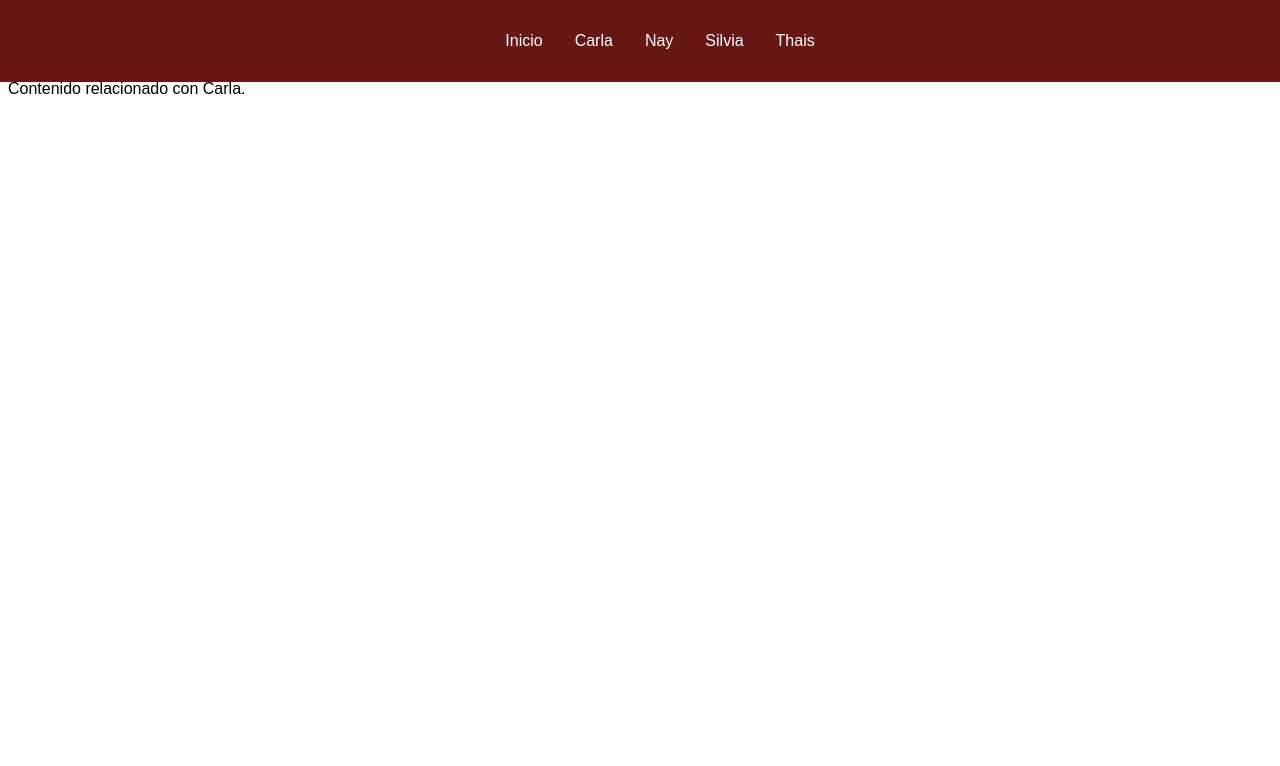
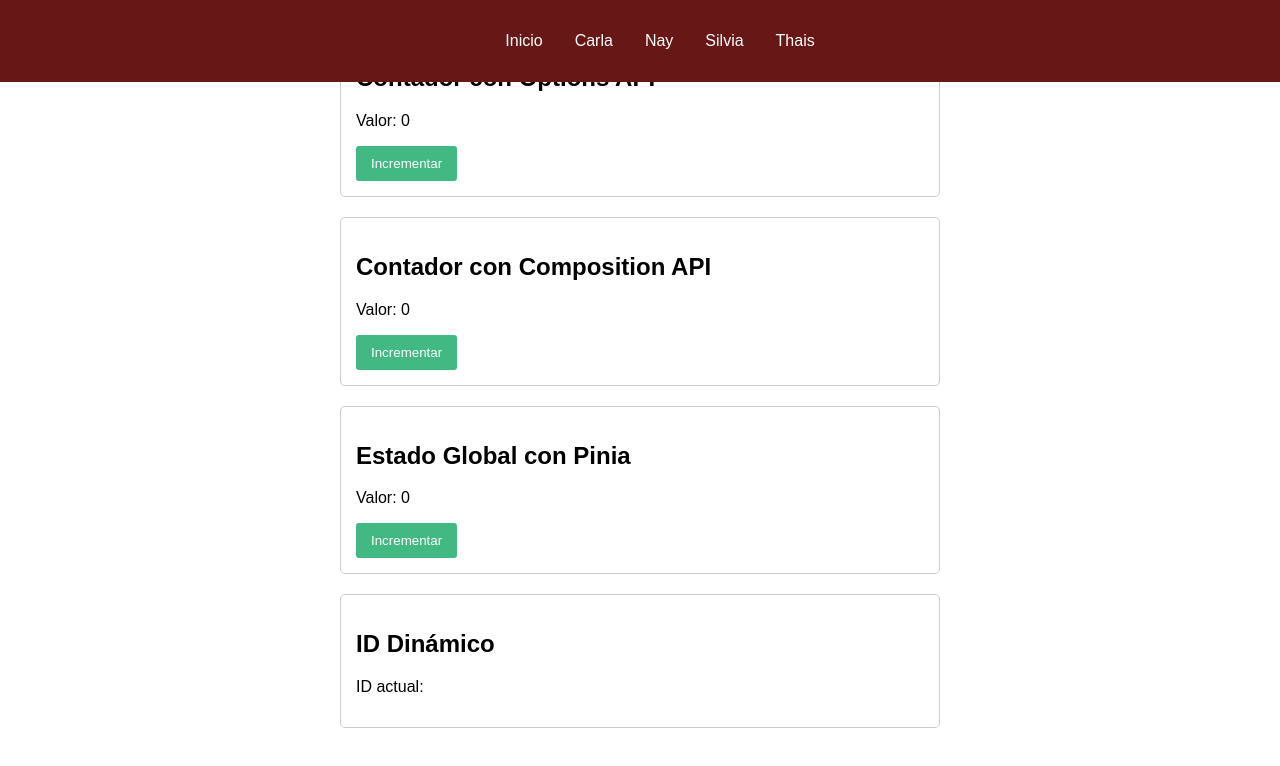
Before and after one commit to intxaurtietadev/investigacion-vue, a Vue app: page /carla in a window 1280 px wide. Shown: the top 766 px of the page. Built offline with nearby package versions, Linux system fonts and the light colour scheme.

Commit message:
creacion-stores-mainjs

```diff
--- a/src/components/ComponenteCarla.vue
+++ b/src/components/ComponenteCarla.vue
@@ -0,0 +1,101 @@
+<template>
+    <div class="component-carla">
+      <!-- Sección 1: Contador con Options API -->
+      <section>
+        <h2>Contador con Options API</h2>
+        <p>Valor: {{ optionsCount }}</p>
+        <button @click="incrementOptions">Incrementar</button>
+      </section>
+
+      <!-- Sección 2: Contador con Composition API -->
+      <section>
+        <h2>Contador con Composition API</h2>
+        <p>Valor: {{ compositionCount }}</p>
+        <button @click="incrementComposition">Incrementar</button>
+      </section>
+
+      <!-- Sección 3: Estado Global con Pinia -->
+      <section>
+        <h2>Estado Global con Pinia</h2>
+        <p>Valor: {{ globalCount }}</p>
+        <button @click="incrementGlobal">Incrementar</button>
+      </section>
+
+      <!-- Sección 4: Parámetro Dinámico -->
+      <section>
+        <h2>ID Dinámico</h2>
+        <p>ID actual: {{ initialId }}</p>
+      </section>
+    </div>
+  </template>
+
+  <script setup>
+  // Importaciones necesarias
+  import { ref } from "vue";
+  import { useCounterStore } from "../stores/counter"; // Ajusta la ruta según tu proyecto
+
+  // Contador con Composition API
+  const compositionCount = ref(0);
+  const incrementComposition = () => {
+    compositionCount.value++;
+  };
+
+  // Estado Global con Pinia
+  const counterStore = useCounterStore();
+  const globalCount = counterStore.count;
+  const incrementGlobal = () => {
+    counterStore.increment();
+  };
+
+  // Propiedades
+  defineProps({
+    initialId: {
+      type: String,
+      required: true,
+    },
+  });
+  </script>
+
+  <script>
+  export default {
+    data() {
+      return {
+        optionsCount: 0, // Contador con Options API
+      };
+    },
+    methods: {
+      incrementOptions() {
+        this.optionsCount++; // Incrementa el contador
+      },
+    },
+  };
+  </script>
+
+  <style scoped>
+  .component-carla {
+    max-width: 600px;
+    margin: 150px auto;
+    padding: 20px;
+    font-family: Arial, sans-serif;
+  }
+
+  section {
+    margin-bottom: 20px;
+    border: 1px solid #ccc;
+    padding: 15px;
+    border-radius: 5px;
+  }
+
+  button {
+    padding: 10px 15px;
+    background-color: #681717;
+    color: white;
+    border: none;
+    border-radius: 3px;
+    cursor: pointer;
+  }
+
+  button:hover {
+    background-color: #681717;
+  }
+  </style>
--- a/src/main.js
+++ b/src/main.js
@@ -1,11 +1,14 @@
 // import './assets/main.css'
 
 import { createApp } from 'vue'
+import { createPinia } from 'pinia';
 import App from './App.vue'
 import router from './router'
 
 const app = createApp(App)
+const pinia = createPinia()
 
+app.use(pinia)
 app.use(router)
 
 app.mount('#app')
--- /dev/null
+++ b/src/stores/counter.js
@@ -0,0 +1,13 @@
+// stores/counter.js
+import { defineStore } from "pinia";
+
+export const useCounterStore = defineStore("counter", {
+  state: () => ({
+    count: 0, // Estado inicial
+  }),
+  actions: {
+    increment() {
+      this.count++; // Incrementa el estado
+    },
+  },
+});
--- a/src/views/Carla.vue
+++ b/src/views/Carla.vue
@@ -1,6 +1,101 @@
 <template>
-    <div>
-      <h1>Página de Carla</h1>
-      <p>Contenido relacionado con Carla.</p>
-    </div>
-  </template>
+  <div class="component-carla">
+    <!-- Sección 1: Contador con Options API -->
+    <section>
+      <h2>Contador con Options API</h2>
+      <p>Valor: {{ optionsCount }}</p>
+      <button @click="incrementOptions">Incrementar</button>
+    </section>
+
+    <!-- Sección 2: Contador con Composition API -->
+    <section>
+      <h2>Contador con Composition API</h2>
+      <p>Valor: {{ compositionCount }}</p>
+      <button @click="incrementComposition">Incrementar</button>
+    </section>
+
+    <!-- Sección 3: Estado Global con Pinia -->
+    <section>
+      <h2>Estado Global con Pinia</h2>
+      <p>Valor: {{ globalCount }}</p>
+      <button @click="incrementGlobal">Incrementar</button>
+    </section>
+
+    <!-- Sección 4: Parámetro Dinámico -->
+    <section>
+      <h2>ID Dinámico</h2>
+      <p>ID actual: {{ initialId }}</p>
+    </section>
+  </div>
+</template>
+
+<script setup>
+// Importaciones necesarias
+import { ref } from "vue";
+import { useCounterStore } from "../stores/counter"; // Ajusta la ruta según tu proyecto
+
+// Contador con Composition API
+const compositionCount = ref(0);
+const incrementComposition = () => {
+  compositionCount.value++;
+};
+
+// Estado Global con Pinia
+const counterStore = useCounterStore();
+const globalCount = counterStore.count;
+const incrementGlobal = () => {
+  counterStore.increment();
+};
+
+// Propiedades
+defineProps({
+  initialId: {
+    type: String,
+    required: true,
+  },
+});
+</script>
+
+<script>
+export default {
+  data() {
+    return {
+      optionsCount: 0, // Contador con Options API
+    };
+  },
+  methods: {
+    incrementOptions() {
+      this.optionsCount++; // Incrementa el contador
+    },
+  },
+};
+</script>
+
+<style scoped>
+.component-carla {
+  max-width: 600px;
+  margin: 0 auto;
+  padding: 20px;
+  font-family: Arial, sans-serif;
+}
+
+section {
+  margin-bottom: 20px;
+  border: 1px solid #ccc;
+  padding: 15px;
+  border-radius: 5px;
+}
+
+button {
+  padding: 10px 15px;
+  background-color: #42b983;
+  color: white;
+  border: none;
+  border-radius: 3px;
+  cursor: pointer;
+}
+
+button:hover {
+  background-color: #38a169;
+}
+</style>
```
